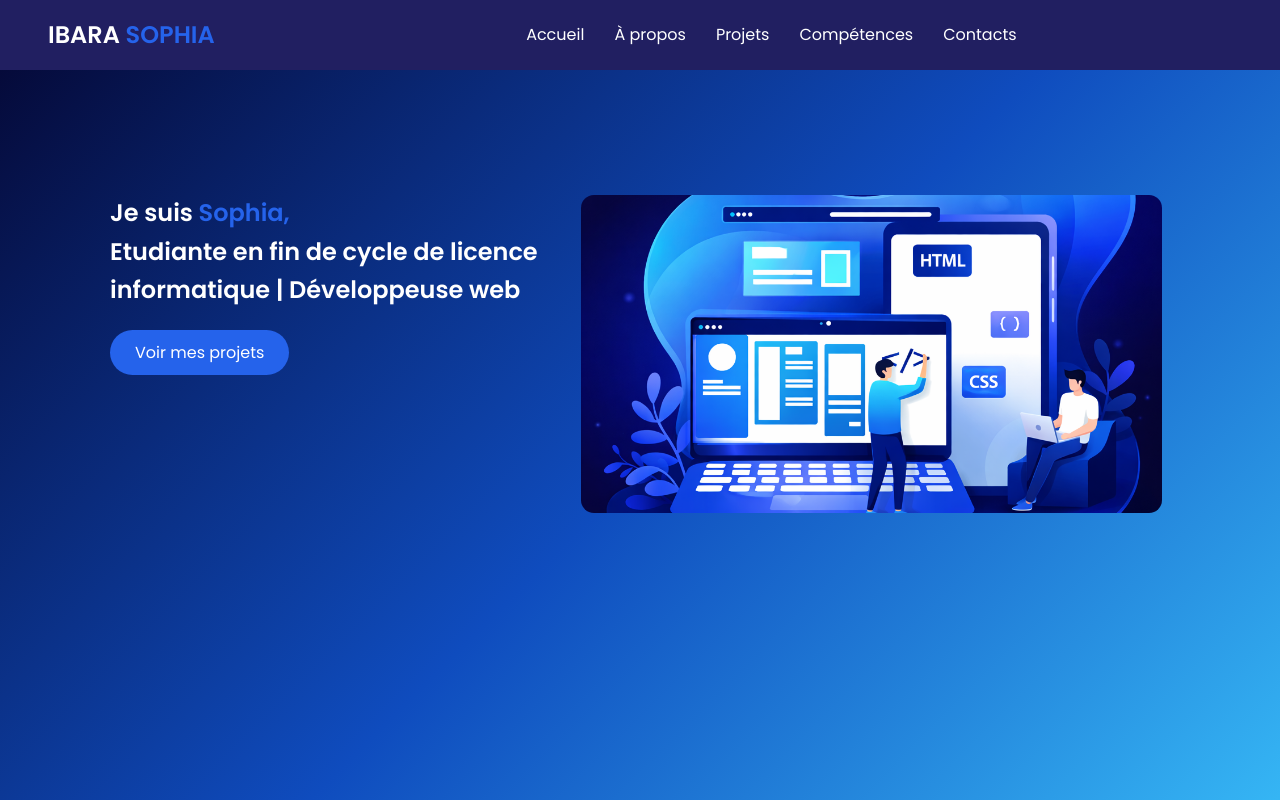
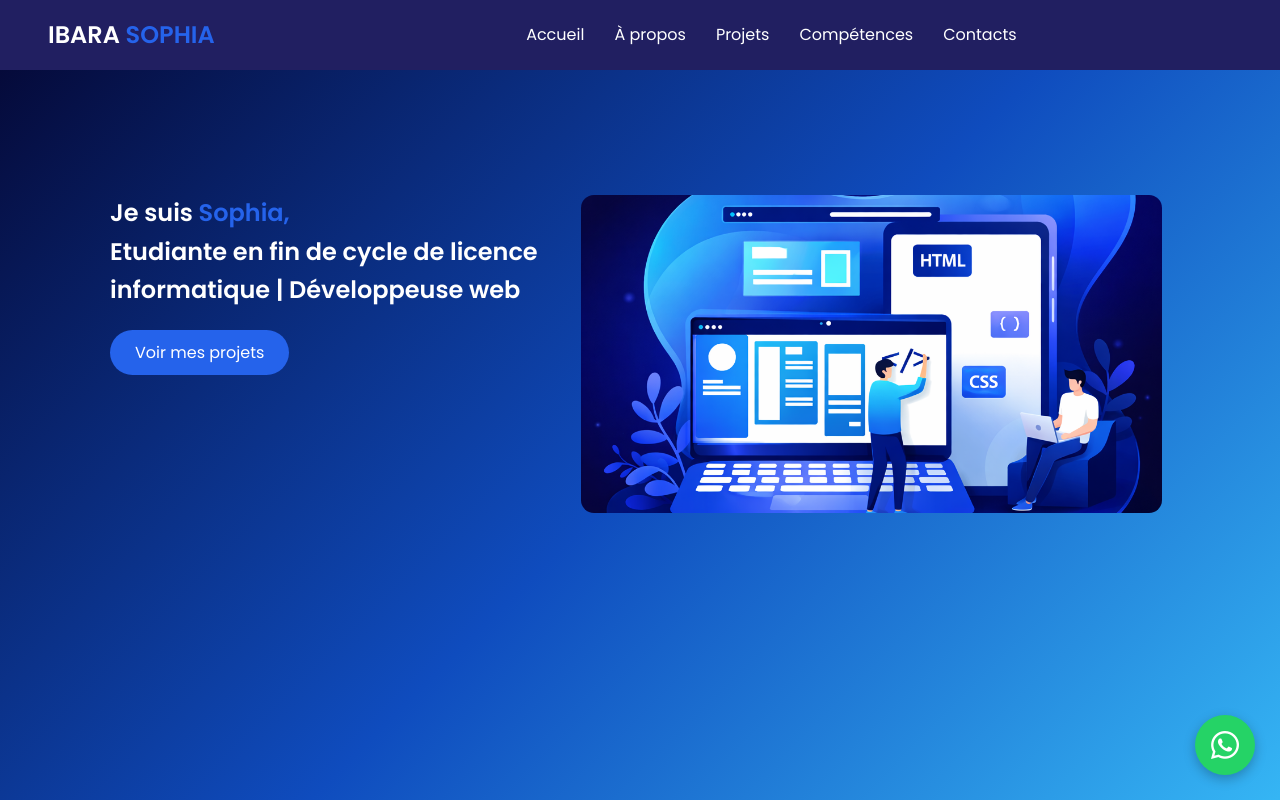
Before and after one commit to so914/portfolio, a plain HTML site: page index.html in a window 1280 px wide. Shown: the top 800 px of the page. Drawn offline with Linux system fonts and the light colour scheme.

Commit message:
test a full pipeline for projet e commerce to gpt version 1 proposition

```diff
--- a/index.html
+++ b/index.html
@@ -7,10 +7,34 @@
   <link href="https://fonts.googleapis.com/css2?family=Poppins:wght@300;400;600&display=swap" rel="stylesheet">
   <link rel="stylesheet" href="https://cdnjs.cloudflare.com/ajax/libs/font-awesome/6.5.0/css/all.min.css">
   <link rel="stylesheet" href="style.css">
+  <style>
+    /* Style du bouton flottant WhatsApp */
+    .whatsapp-float {
+      position: fixed;
+      bottom: 25px;
+      right: 25px;
+      background-color: #25D366;
+      color: #ffffff;
+      width: 60px;
+      height: 60px;
+      border-radius: 50%;
+      display: flex;
+      align-items: center;
+      justify-content: center;
+      font-size: 32px;
+      box-shadow: 0 4px 12px rgba(0, 0, 0, 0.25);
+      text-decoration: none;
+      z-index: 1000;
+      transition: transform 0.3s ease, background-color 0.3s ease;
+    }
 
+    .whatsapp-float:hover {
+      background-color: #1ebe5d;
+      transform: scale(1.08);
+    }
+  </style>
 </head>
 <body>
-
 
   <nav>
     <h2>IBARA <span class="my_name">SOPHIA</span></h2>
@@ -23,8 +47,6 @@
     </ul>
   </nav>
 
-
-
   <div id="accueil">
     <div class="hero">
       <section class="section">
@@ -32,13 +54,11 @@
           <h1> Je suis <span class="my_name">Sophia,</span><br>
           Etudiante en fin de cycle de licence informatique | Développeuse web</h1>
           <a href="#projects" class="btn">Voir mes projets</a>
-
         </div>
-        <img src="/portfolio/data/ChatGPT Image 27 janv. 2026, 11_54_10.png " alt="" class="hero_image">
-
-       </section></div>
+        <img src="/portfolio/data/ChatGPT Image 27 janv. 2026, 11_54_10.png" alt="" class="hero_image">
+      </section>
     </div>
-
+  </div>
 
   <section id="about">
     <h2>À propos de moi</h2>
@@ -54,16 +74,10 @@
     </div>
   </section>
 
-
-
-
-
   <div class="my_projects">
     <section id="projects">
       <h2>Mes Projets</h2>
-
       <div class="projects">
-
         <div class="project-card">
           <h3>Site E-commerce (Symfony)</h3>
           <p>
@@ -87,18 +101,14 @@
             avec tableau de bord et cartographie.
           </p>
         </div>
-
       </div>
     </section>
   </div>
-
 
   <section id="myskills">
     <h2>Mes compétences</h2>
     <div id="skills">
       <div class="skills-column">
-
-
         <div class="skill-box">
           <div class="skill-info">
             <span><i class="fab fa-html5"></i> HTML</span>
@@ -141,8 +151,6 @@
       </div>
 
       <div class="skills-column">
-
-
         <div class="skill-box">
           <div class="skill-info">
             <span><i class="fab fa-react"></i> React + Vite</span>
@@ -186,7 +194,6 @@
     </div>
   </section>
 
-
   <div class="my_contacts">
     <section id="contact">
       <h2>Contacts</h2>
@@ -194,6 +201,7 @@
       <div class="contact">
         <p>Email : Ibaraniadesophiadivine@gmail.com</p>
         <p>Téléphone : +242 05 312 17 43</p>
+        <p>WhatsApp : <a href="https://wa.me." target="_blank" rel="noopener noreferrer">+242 06 554 98 75</a></p>
         <p>GitHub : <a href="https://github.com/so914">github.com/so914</a></p>
         <p>LinkedIn : <a href="https://www.linkedin.com/in/sophia-divine-ibara-niade-864385352?utm_source=share&utm_campaign=share_via&utm_content=profile&utm_medium=android_app">Sophia divine Ibara niade</a></p>
 
@@ -220,12 +228,23 @@
 
             <input type="submit" class="btn" value="Envoyez" />
           </form>
-
         </div>
         <p id="formStatus" style="margin-top:15px;"></p>
       </div>
     </section>
   </div>
+
+  <!-- Bouton flottant WhatsApp -->
+  <!-- Version simplifiée sans texte pré-rempli (la plus fiable) -->
+<a
+  href="https://whatsapp.com"
+  class="whatsapp-float"
+  target="_blank"
+  rel="noopener noreferrer"
+  aria-label="Discuter sur WhatsApp"
+>
+  <i class="fab fa-whatsapp"></i>
+</a>
 
 
   <footer>
@@ -233,9 +252,6 @@
     <p class="droits">© 2026 Sophia. Tous droits réservés </p>
   </footer>
 
-
-
   <script src="script.js"></script>
-
 </body>
 </html>
```
Also changed, not shown: 1 other file. Lines whose indentation alone changed are shown as unchanged.
